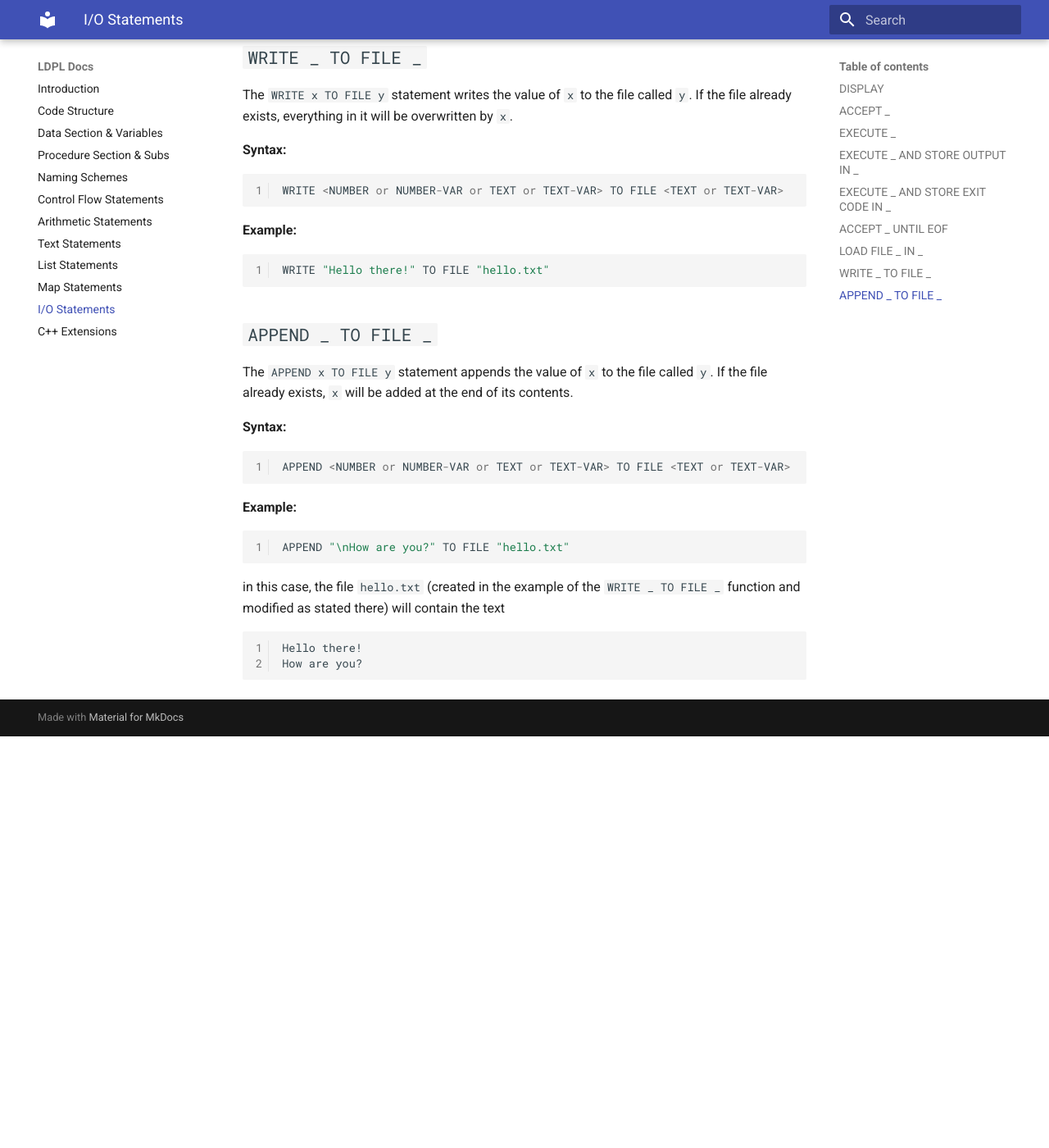
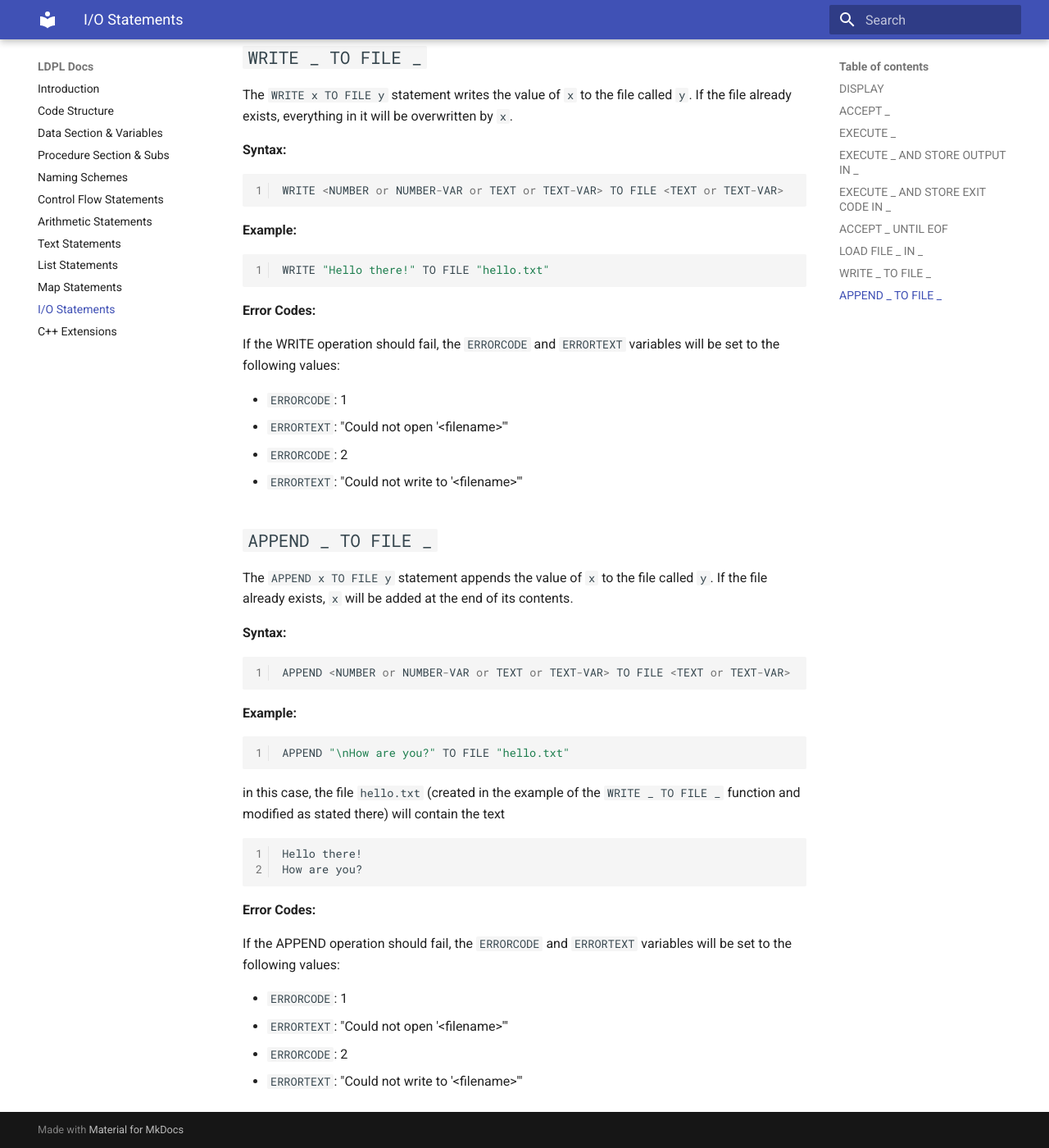
Before and after one commit to Lartu/ldpl, an MkDocs documentation site: the page built from docs/io.md, in a window 1280 px wide and 1400 px high, scrolled down 2725 px. Shown: the whole window at 82% size. Built offline with MkDocs 1.6.1 and Material for MkDocs 9.7.7, drawn with Linux system fonts in a browser that asks for light colours; before the commit the page ends 3623 px from its top, so only the background shows below that.

Commit message:
Add docs for new APPEND and WRITE error codes

````diff
--- a/docs/io.md
+++ b/docs/io.md
@@ -128,6 +128,15 @@
 WRITE "Hello there!" TO FILE "hello.txt"
 ```
 
+**Error Codes:**
+
+If the WRITE operation should fail, the `ERRORCODE` and `ERRORTEXT` variables will be set to the following values:
+
+* `ERRORCODE`: 1
+* `ERRORTEXT`: "Could not open '&lt;filename&gt;'"
+* `ERRORCODE`: 2
+* `ERRORTEXT`: "Could not write to '&lt;filename&gt;'"
+
 ## `APPEND _ TO FILE _`
 
 The `APPEND x TO FILE y` statement appends the value of `x` to the file called `y`. If the file already exists, `x` will be added at the end of its contents.
@@ -150,3 +159,12 @@
 Hello there!
 How are you?
 ```
+
+**Error Codes:**
+
+If the APPEND operation should fail, the `ERRORCODE` and `ERRORTEXT` variables will be set to the following values:
+
+* `ERRORCODE`: 1
+* `ERRORTEXT`: "Could not open '&lt;filename&gt;'"
+* `ERRORCODE`: 2
+* `ERRORTEXT`: "Could not write to '&lt;filename&gt;'"
````
